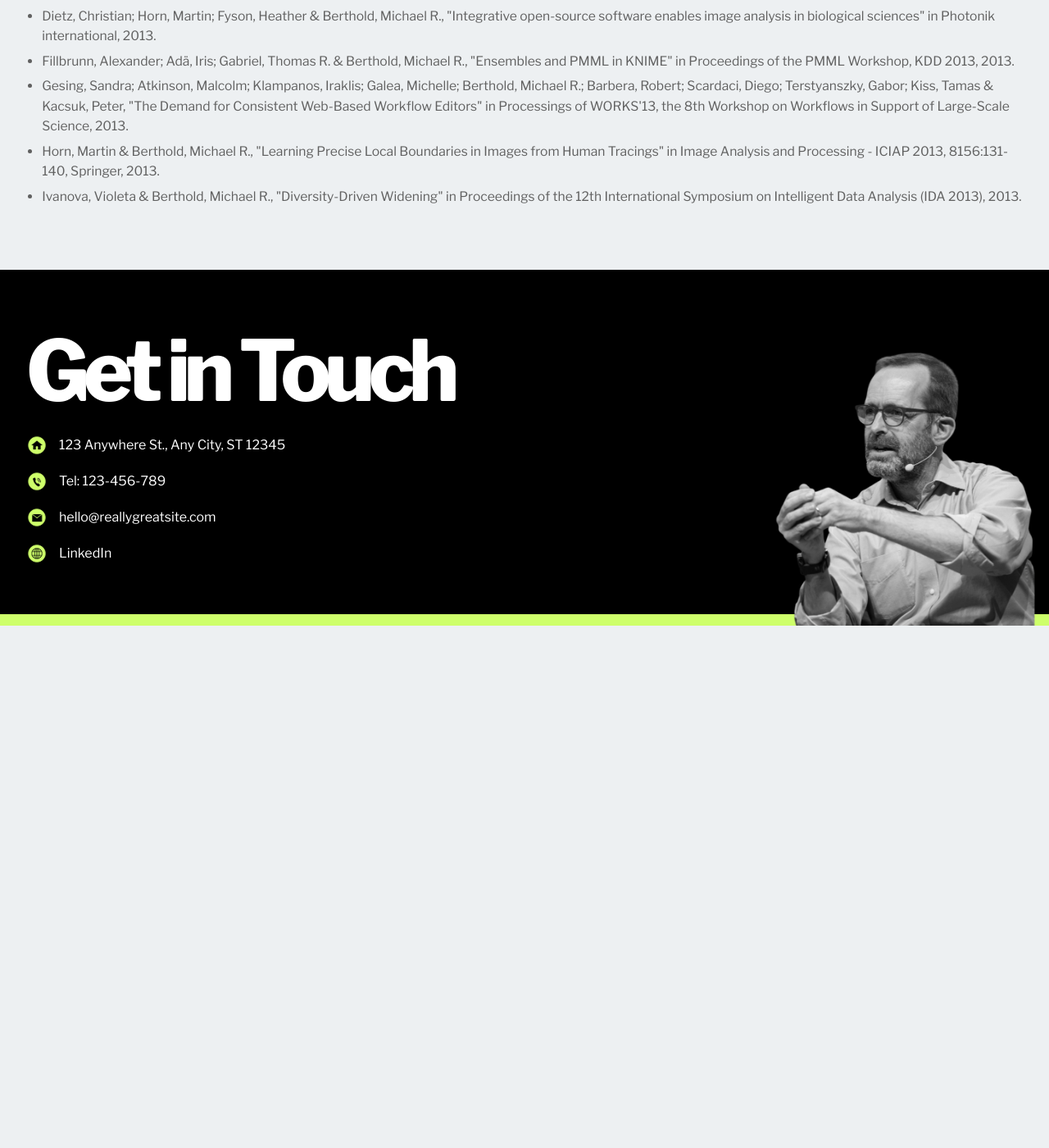
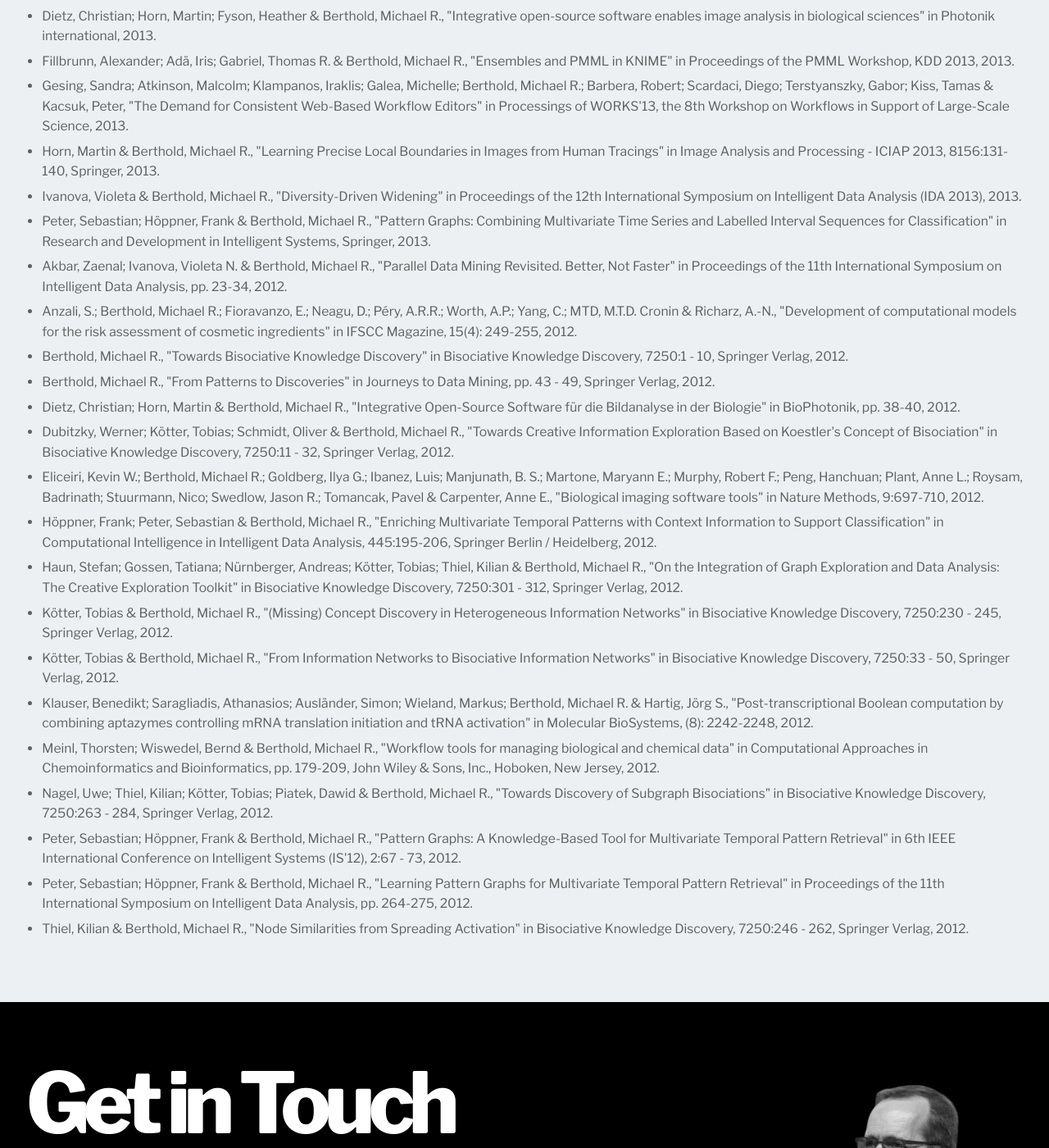
Before and after one commit to lacahelpme/mb, a Jekyll site: the page built from publications.html, in a window 1280 px wide and 1400 px high, scrolled down 5139 px. Shown: the whole window at 82% size. Built offline with Jekyll 4.4.1, drawn with Linux system fonts in a browser that asks for light colours; before the commit the page ends 5902 px from its top, so only the background shows below that.

Commit message:
Update peer_reviewed_publications.yml

```diff
--- a/_data/peer_reviewed_publications.yml
+++ b/_data/peer_reviewed_publications.yml
@@ -141,3 +141,75 @@
 - text: >-
     Ivanova, Violeta & Berthold, Michael R., "Diversity-Driven Widening" in Proceedings of the 12th International Symposium on Intelligent Data Analysis (IDA 2013), 2013.
   url: ''
+
+- text: >-
+    Peter, Sebastian; Höppner, Frank & Berthold, Michael R., "Pattern Graphs: Combining Multivariate Time Series and Labelled Interval Sequences for Classification" in Research and Development in Intelligent Systems, Springer, 2013.
+  url: ''
+
+- text: >-
+    Akbar, Zaenal; Ivanova, Violeta N. & Berthold, Michael R., "Parallel Data Mining Revisited. Better, Not Faster" in Proceedings of the 11th International Symposium on Intelligent Data Analysis, pp. 23-34, 2012.
+  url: ''
+
+- text: >-
+    Anzali, S.; Berthold, Michael R.; Fioravanzo, E.; Neagu, D.; Péry, A.R.R.; Worth, A.P.; Yang, C.; MTD, M.T.D. Cronin & Richarz, A.-N., "Development of computational models for the risk assessment of cosmetic ingredients" in IFSCC Magazine, 15(4): 249-255, 2012.
+  url: ''
+
+- text: >-
+    Berthold, Michael R., "Towards Bisociative Knowledge Discovery" in Bisociative Knowledge Discovery, 7250:1 - 10, Springer Verlag, 2012.
+  url: ''
+
+- text: >-
+    Berthold, Michael R., "From Patterns to Discoveries" in Journeys to Data Mining, pp. 43 - 49, Springer Verlag, 2012.
+  url: ''
+
+- text: >-
+    Dietz, Christian; Horn, Martin & Berthold, Michael R., "Integrative Open-Source Software für die Bildanalyse in der Biologie" in BioPhotonik, pp. 38-40, 2012.
+  url: ''
+
+- text: >-
+    Dubitzky, Werner; Kötter, Tobias; Schmidt, Oliver & Berthold, Michael R., "Towards Creative Information Exploration Based on Koestler's Concept of Bisociation" in Bisociative Knowledge Discovery, 7250:11 - 32, Springer Verlag, 2012.
+  url: ''
+
+- text: >-
+    Eliceiri, Kevin W.; Berthold, Michael R.; Goldberg, Ilya G.; Ibanez, Luis; Manjunath, B. S.; Martone, Maryann E.; Murphy, Robert F.; Peng, Hanchuan; Plant, Anne L.; Roysam, Badrinath; Stuurmann, Nico; Swedlow, Jason R.; Tomancak, Pavel & Carpenter, Anne E., "Biological imaging software tools" in Nature Methods, 9:697-710, 2012.
+  url: ''
+
+- text: >-
+    Höppner, Frank; Peter, Sebastian & Berthold, Michael R., "Enriching Multivariate Temporal Patterns with Context Information to Support Classification" in Computational Intelligence in Intelligent Data Analysis, 445:195-206, Springer Berlin / Heidelberg, 2012.
+  url: ''
+
+- text: >-
+    Haun, Stefan; Gossen, Tatiana; Nürnberger, Andreas; Kötter, Tobias; Thiel, Kilian & Berthold, Michael R., "On the Integration of Graph Exploration and Data Analysis: The Creative Exploration Toolkit" in Bisociative Knowledge Discovery, 7250:301 - 312, Springer Verlag, 2012.
+  url: ''
+
+- text: >-
+    Kötter, Tobias & Berthold, Michael R., "(Missing) Concept Discovery in Heterogeneous Information Networks" in Bisociative Knowledge Discovery, 7250:230 - 245, Springer Verlag, 2012.
+  url: ''
+
+- text: >-
+    Kötter, Tobias & Berthold, Michael R., "From Information Networks to Bisociative Information Networks" in Bisociative Knowledge Discovery, 7250:33 - 50, Springer Verlag, 2012.
+  url: ''
+
+- text: >-
+    Klauser, Benedikt; Saragliadis, Athanasios; Ausländer, Simon; Wieland, Markus; Berthold, Michael R. & Hartig, Jörg S., "Post-transcriptional Boolean computation by combining aptazymes controlling mRNA translation initiation and tRNA activation" in Molecular BioSystems, (8): 2242-2248, 2012.
+  url: ''
+
+- text: >-
+    Meinl, Thorsten; Wiswedel, Bernd & Berthold, Michael R., "Workflow tools for managing biological and chemical data" in Computational Approaches in Chemoinformatics and Bioinformatics, pp. 179-209, John Wiley & Sons, Inc., Hoboken, New Jersey, 2012.
+  url: ''
+
+- text: >-
+    Nagel, Uwe; Thiel, Kilian; Kötter, Tobias; Piatek, Dawid & Berthold, Michael R., "Towards Discovery of Subgraph Bisociations" in Bisociative Knowledge Discovery, 7250:263 - 284, Springer Verlag, 2012.
+  url: ''
+
+- text: >-
+    Peter, Sebastian; Höppner, Frank & Berthold, Michael R., "Pattern Graphs: A Knowledge-Based Tool for Multivariate Temporal Pattern Retrieval" in 6th IEEE International Conference on Intelligent Systems (IS'12), 2:67 - 73, 2012.
+  url: ''
+
+- text: >-
+    Peter, Sebastian; Höppner, Frank & Berthold, Michael R., "Learning Pattern Graphs for Multivariate Temporal Pattern Retrieval" in Proceedings of the 11th International Symposium on Intelligent Data Analysis, pp. 264-275, 2012.
+  url: ''
+
+- text: >-
+    Thiel, Kilian & Berthold, Michael R., "Node Similarities from Spreading Activation" in Bisociative Knowledge Discovery, 7250:246 - 262, Springer Verlag, 2012.
+  url: ''
```
